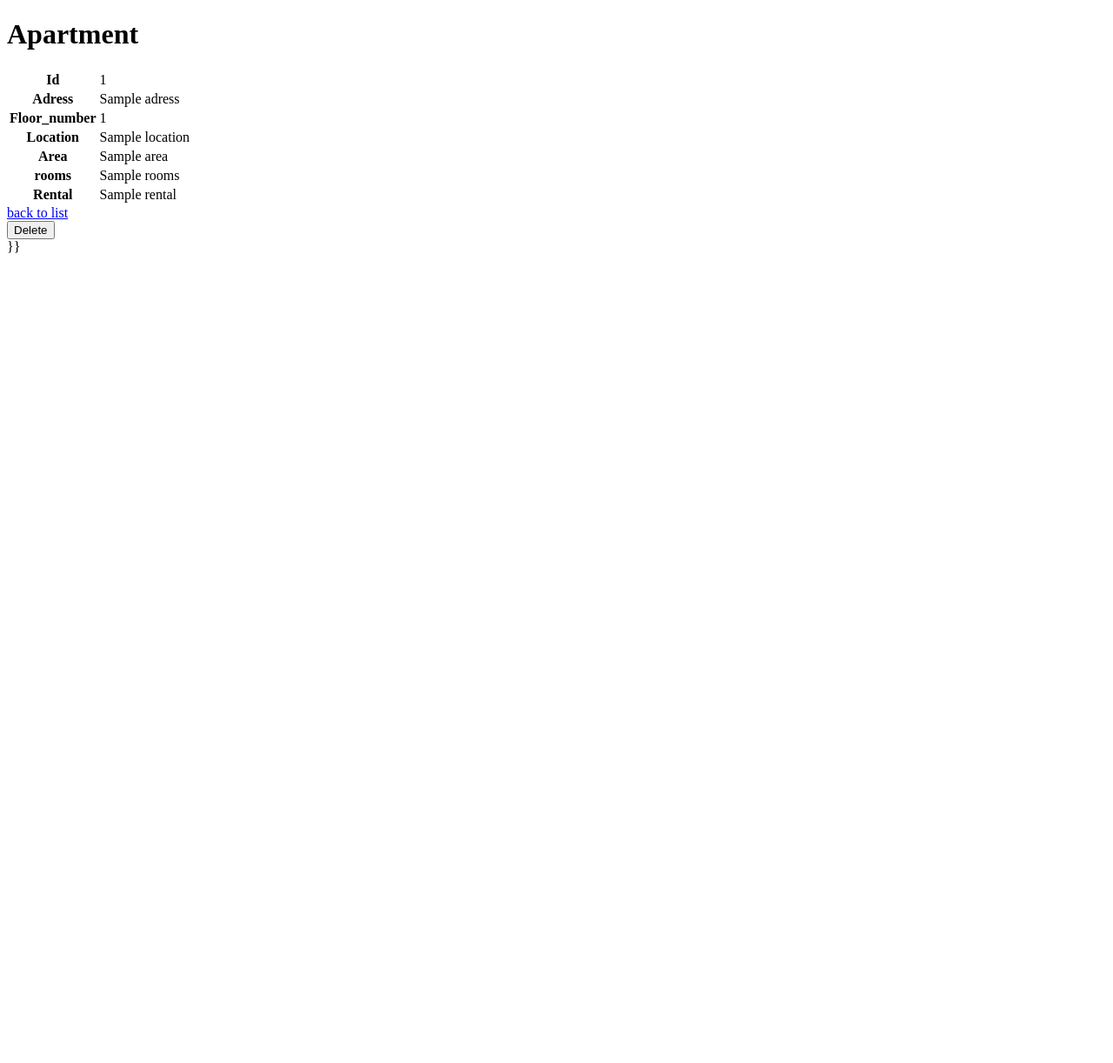
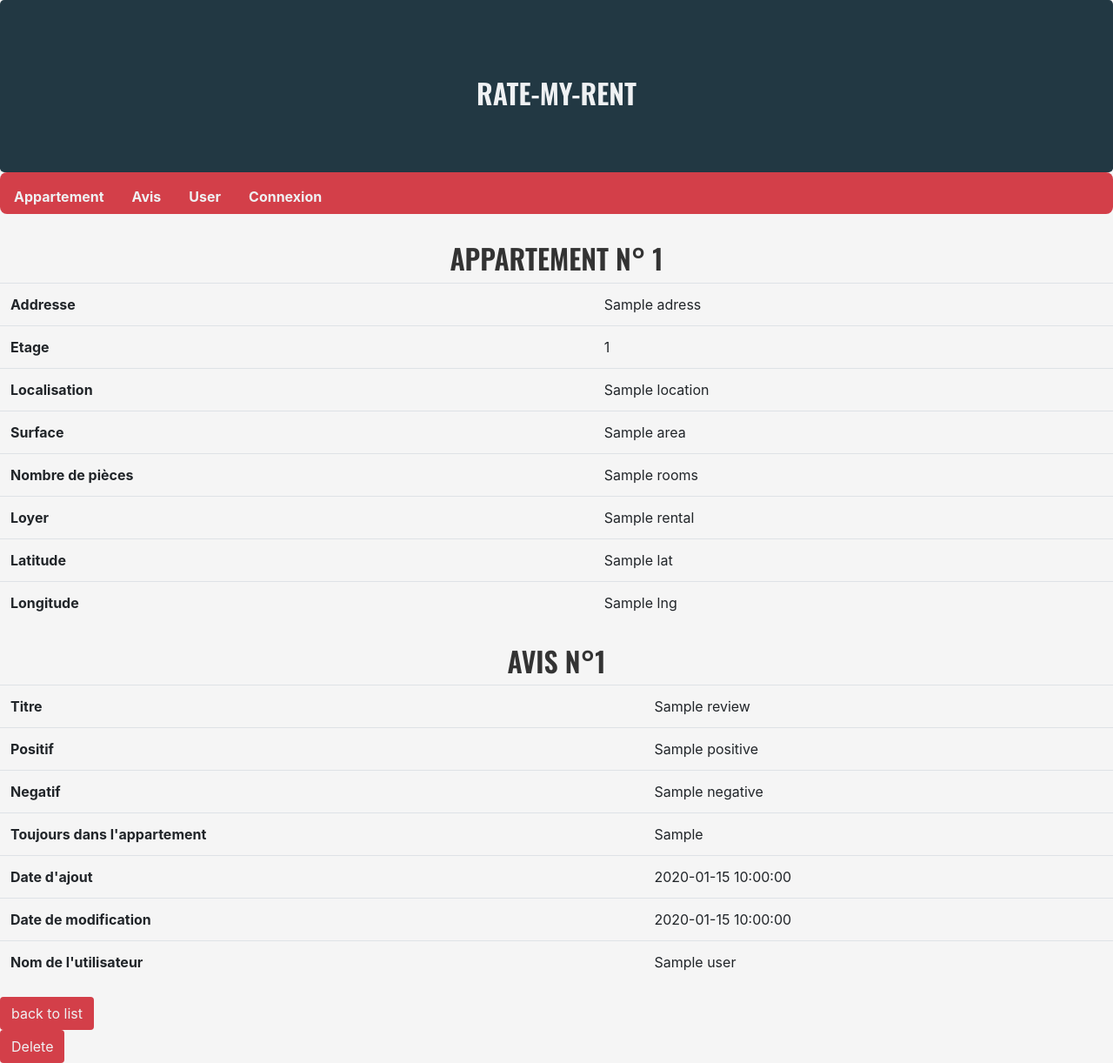
Before and after one commit to cambad/projet-locataire, a Symfony app: template BackOffice_RateMyRent/templates/admin/apartment/show.html.twig in a window 1280 px wide. Shown: the whole page at 87% size. Before the commit the page ends 291 px from the top, so only its background shows below. Run offline with Twig, Linux system fonts and the light colour scheme; the template is opened without the code that fills it: most values are stand-ins (such as "Sample title", 1, 10 or a date in 2020); some libraries are stand-ins or nearby versions.

Commit message:
Page apartment OK + other pages !OK

```diff
--- a/BackOffice_RateMyRent/templates/admin/apartment/show.html.twig
+++ b/BackOffice_RateMyRent/templates/admin/apartment/show.html.twig
@@ -1,57 +1,97 @@
 {% extends 'base.html.twig' %}
 
-{% block title %}Apartment{% endblock %}
+{% block title %}Appartement{% endblock %}
 
 {% block body %}
-    <h1>Apartment</h1>
+    <h2>Appartement n° {{ apartment.id }} </h2>
 
     <table class="table">
         <tbody>
 
-
-
             <tr>
-                <th>Id</th>
-                <td>{{ apartment.id }}</td>
-            </tr>
-
-            <tr>
-                <th>Adress</th>
+                <th>Addresse</th>
                 <td>{{ apartment.adress }}</td>
             </tr>
 
             <tr>
-                <th>Floor_number</th>
+                <th>Etage</th>
                 <td>{{ apartment.floorNumber }}</td>
             </tr>
 
             <tr>
-                <th>Location</th>
+                <th>Localisation</th>
                 <td>{{ apartment.location }}</td>
              </tr>
 
              <tr>
-                 <th>Area</th>
+                 <th>Surface</th>
                  <td>{{apartment.area}}</td>
              </tr>
 
              <tr>
-                 <th>rooms</th>
+                 <th>Nombre de pièces</th>
                  <td>{{ apartment.rooms }}</td>
              </tr>
 
              <tr>
-                 <th>Rental</th>
+                 <th>Loyer</th>
                  <td>{{apartment.rental}}</td>
              </tr>
+
+             <tr>
+                <th>Latitude</th>
+                <td>{{apartment.lat}}</td>
+            </tr>
+
+            <tr>
+                <th>Longitude</th>
+                <td>{{apartment.lng}}</td>
+            </tr>
 
         </tbody>
     </table>
 
-    <a href="{{ path('admin_apartment_index') }}">back to list</a>
 
+    {% for review in apartment.reviews %}
+    <h2>Avis n°{{ review.id }}</h2>
+        <table class="table">
+
+            <tbody>
+                <tr>
+                    <th>Titre</th>
+                    <td> {{ review.title }} </td>
+                </tr>
+                <tr>
+                    <th>Positif</th>
+                    <td> {{ review.positive }} </td>
+                </tr>
+                <tr>
+                    <th>Negatif</th>
+                    <td> {{ review.negative }} </td>
+                </tr>
+                <tr>
+                    <th>Toujours dans l'appartement</th>
+                    <td> {{ review.stillIn }} </td>
+                </tr>
+                <tr>
+                    <th>Date d'ajout</th>
+                    <td> {{ review.createdAt|date('Y-m-d H:i:s') }} </td>
+                </tr>
+                <tr>
+                    <th>Date de modification</th>
+                    <td> {{ review.updateAt|date('Y-m-d H:i:s') }} </td>
+                </tr>
+                <tr>
+                    <th>Nom de l'utilisateur</th>
+                    <td> {{ review.user.name }} </td>
+                </tr>
+
+            </tbody>
+        </table>
+    {% endfor %}
+    <button class="btn">
+        <a href="{{ path('admin_apartment_index') }}">back to list</a>
+    </button>
     {{ include('admin/apartment/_delete_form.html.twig') }}
 
-
-   }}
 {% endblock %}
--- a/BackOffice_RateMyRent/templates/admin/review/index.html.twig
+++ b/BackOffice_RateMyRent/templates/admin/review/index.html.twig
@@ -3,7 +3,7 @@
 {% block title %}Avis{% endblock %}
 
 {% block body %}
-    <h1>Les avis</h1>
+    <h2>Les avis</h2>
 
     <table class="table">
         <thead>
@@ -16,7 +16,7 @@
         <tbody>
         {% for review in reviews %}
             <tr>
-                <td>{{ review.id }}</td><hr>
+                <td>{{ review.id }}</td>
                 <td>{{ review.title }}</td>
                 <td>
 
--- a/BackOffice_RateMyRent/templates/admin/user/index.html.twig
+++ b/BackOffice_RateMyRent/templates/admin/user/index.html.twig
@@ -3,7 +3,7 @@
 {% block title %}Utilisateurs{% endblock %}
 
 {% block body %}
-    <h1>Les utilisateurs</h1>
+    <h2>Les utilisateurs</h2>
 
     <table class="table">
         <thead>
@@ -18,7 +18,7 @@
         <tbody>
         {% for user in users %}
             <tr>
-                <td>{{ user.id }}</td><hr>
+                <td>{{ user.id }}</td>
                 <td>{{ user.username }}</td>
                 <td>{{ user.name }}</td>
                 <td>{{ user.surname }}</td>
--- a/BackOffice_RateMyRent/templates/base.html.twig
+++ b/BackOffice_RateMyRent/templates/base.html.twig
@@ -2,11 +2,52 @@
 <html>
     <head>
         <meta charset="UTF-8">
-        <title>{% block title %}Welcome!{% endblock %}</title>
+        <title>BackOffice - {% block title %}{% endblock %}</title>
+        <link rel="stylesheet" href="https://stackpath.bootstrapcdn.com/bootstrap/4.1.3/css/bootstrap.min.css" integrity="sha384-MCw98/SFnGE8fJT3GXwEOngsV7Zt27NXFoaoApmYm81iuXoPkFOJwJ8ERdknLPMO" crossorigin="anonymous">
+        <link rel="stylesheet" href="https://use.fontawesome.com/releases/v5.6.3/css/all.css" integrity="sha384-UHRtZLI+pbxtHCWp1t77Bi1L4ZtiqrqD80Kn4Z8NTSRyMA2Fd33n5dQ8lWUE00s/" crossorigin="anonymous">
+        <link href="https://fonts.googleapis.com/css?family=Montserrat:400,500,600,700,800&display=swap" rel="stylesheet">
+        <link href="https://fonts.googleapis.com/css?family=Oswald:300,400,500,600,700&display=swap" rel="stylesheet">
+        <link rel="stylesheet" href="{{ asset('css/app.css') }}">
+
         {% block stylesheets %}{% endblock %}
     </head>
     <body>
+
+        <div id="banner" class="jumbotron">
+
+            <h1>
+                <a href="{{ path('admin_home')}}">
+                    Rate-my-rent
+                </a>
+            </h1>
+
+        </div>
+
+        <div id="subnav">
+            {% block nav %}
+                <nav class=" container-fluid nav">
+                    <a class="nav-item nav-link"  href="{{ path('admin_apartment_index') }}">
+                        Appartement
+                    </a>
+                    <a class="nav-item nav-link"  href="{{ path('admin_review_index') }}">
+                        Avis
+                    </a>
+                    <a class="nav-item nav-link"  href="{{ path('admin_user_index') }}">
+                        User
+                    </a>
+                    {% if is_granted('IS_AUTHENTICATED_FULLY') %}
+
+                        <a class="btn btn-danger my-2 my-sm-0"  href="{{ path('app_logout')}} ">Déconnexion</a>
+
+                    {% else %}
+
+                        <a class="nav-item nav-link my-2 my-sm-0"  href="{{ path('admin_home')}} ">Connexion</a>
+
+                    {% endif %}
+                </nav>
+            {% endblock %}
+        </div>
         {% block body %}{% endblock %}
         {% block javascripts %}{% endblock %}
     </body>
-</html>
+    </html>
```
Also changed, not shown: BackOffice_RateMyRent/src/Controller/Admin/HomeController.php (added, +17 -0 lines), BackOffice_RateMyRent/templates/admin/apartment/index.html.twig (+13 -12 lines), BackOffice_RateMyRent/templates/admin/review/show.html.twig (+1 -7 lines), BackOffice_RateMyRent/templates/home.html.twig (added, +23 -0 lines), BackOffice_RateMyRent/public/css/app.css (added).
